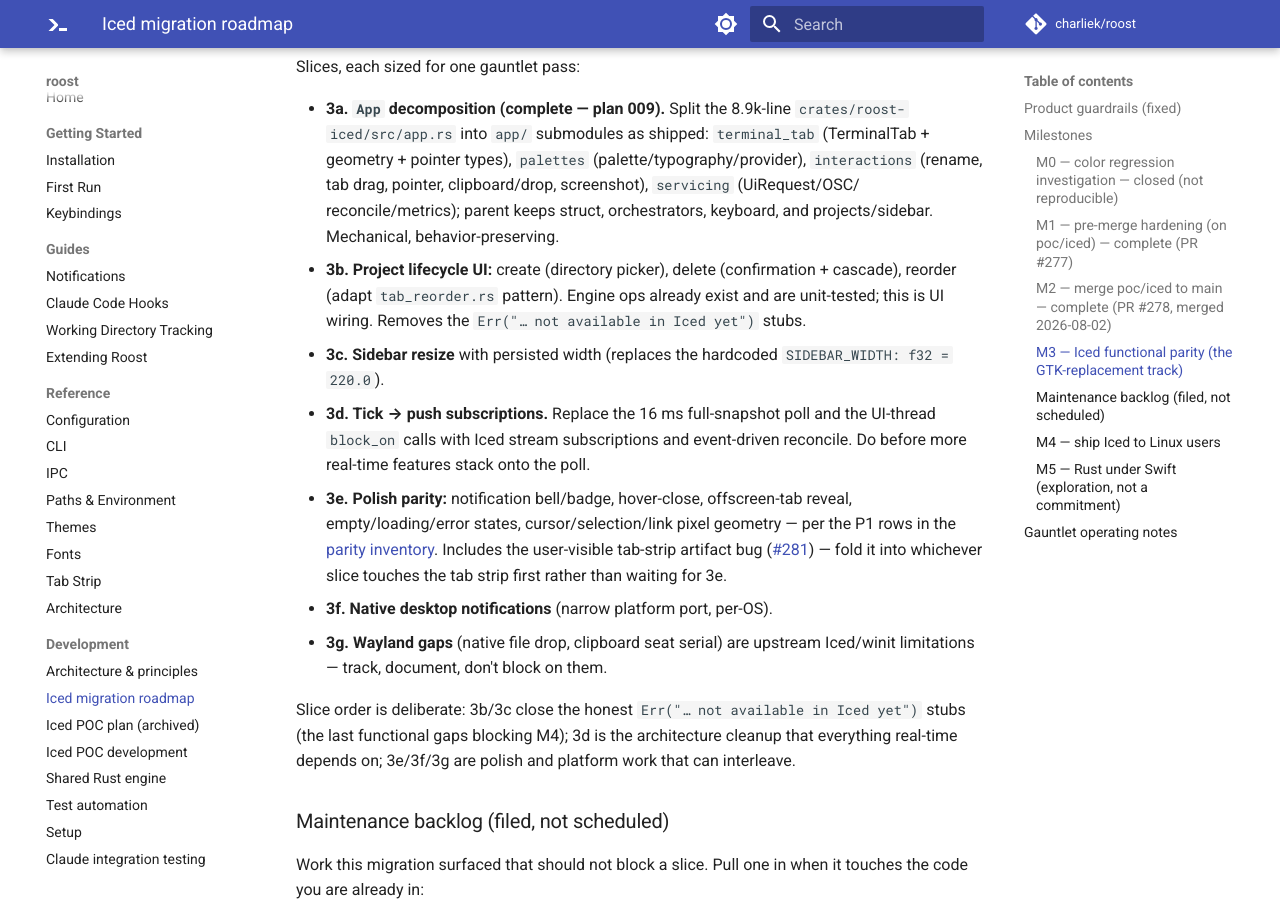
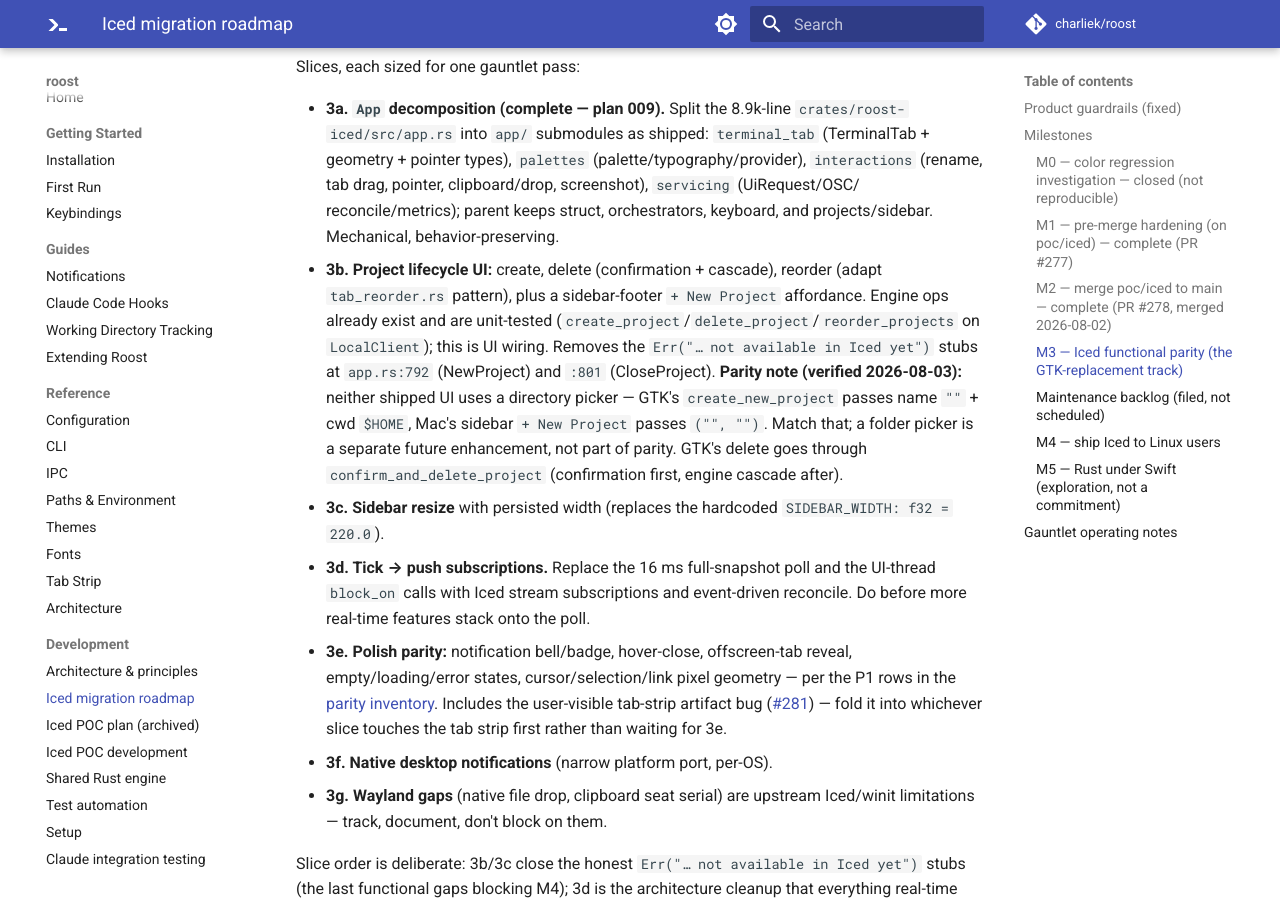
Before and after one commit to charliek/roost, an MkDocs documentation site: the page built from docs/development/iced-migration-roadmap.md, in a window 1280 px wide and 900 px high, scrolled down 2670 px. Built offline with MkDocs 1.6.1 and Material for MkDocs 9.7.7, drawn with Linux system fonts in a browser that asks for light colours; comment, search, counter and statistics services are not loaded.

Commit message:
docs(roadmap): correct 3b scope — no directory picker in either shipped UI
Verified against GTK create_new_project (name "", cwd $HOME) and Mac's
sidebar + New Project ("", ""). The plan overstated parity as needing a
picker; that is a separate enhancement.

Co-Authored-By: Claude Fable 5 <noreply@anthropic.com>
Claude-Session: https://claude.ai/code/session_01WLKWsLV45DAk61xG6Utj3e

```diff
--- a/docs/development/iced-migration-roadmap.md
+++ b/docs/development/iced-migration-roadmap.md
@@ -120,10 +120,18 @@ Slices, each sized for one gauntlet pass:
   pointer, clipboard/drop, screenshot), `servicing` (UiRequest/OSC/
   reconcile/metrics); parent keeps struct, orchestrators, keyboard, and
   projects/sidebar. Mechanical, behavior-preserving.
-* **3b. Project lifecycle UI:** create (directory picker), delete
-  (confirmation + cascade), reorder (adapt `tab_reorder.rs` pattern). Engine
-  ops already exist and are unit-tested; this is UI wiring. Removes the
-  `Err("… not available in Iced yet")` stubs.
+* **3b. Project lifecycle UI:** create, delete (confirmation + cascade),
+  reorder (adapt `tab_reorder.rs` pattern), plus a sidebar-footer
+  `+ New Project` affordance. Engine ops already exist and are
+  unit-tested (`create_project`/`delete_project`/`reorder_projects` on
+  `LocalClient`); this is UI wiring. Removes the `Err("… not available in
+  Iced yet")` stubs at `app.rs:792` (NewProject) and `:801` (CloseProject).
+  **Parity note (verified 2026-08-03):** neither shipped UI uses a
+  directory picker — GTK's `create_new_project` passes name `""` + cwd
+  `$HOME`, Mac's sidebar `+ New Project` passes `("", "")`. Match that;
+  a folder picker is a separate future enhancement, not part of parity.
+  GTK's delete goes through `confirm_and_delete_project` (confirmation
+  first, engine cascade after).
 * **3c. Sidebar resize** with persisted width (replaces the hardcoded
   `SIDEBAR_WIDTH: f32 = 220.0`).
 * **3d. Tick → push subscriptions.** Replace the 16 ms full-snapshot poll
```
